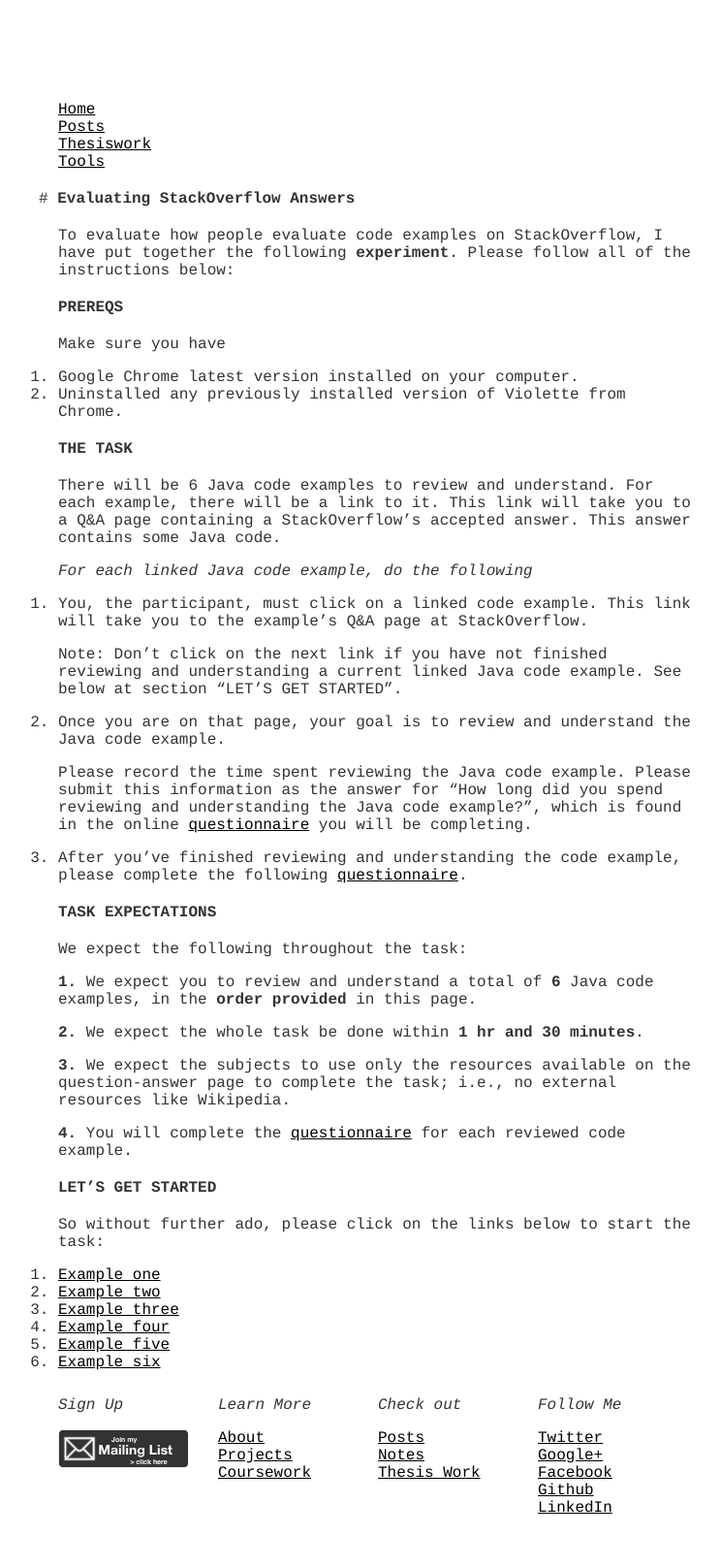
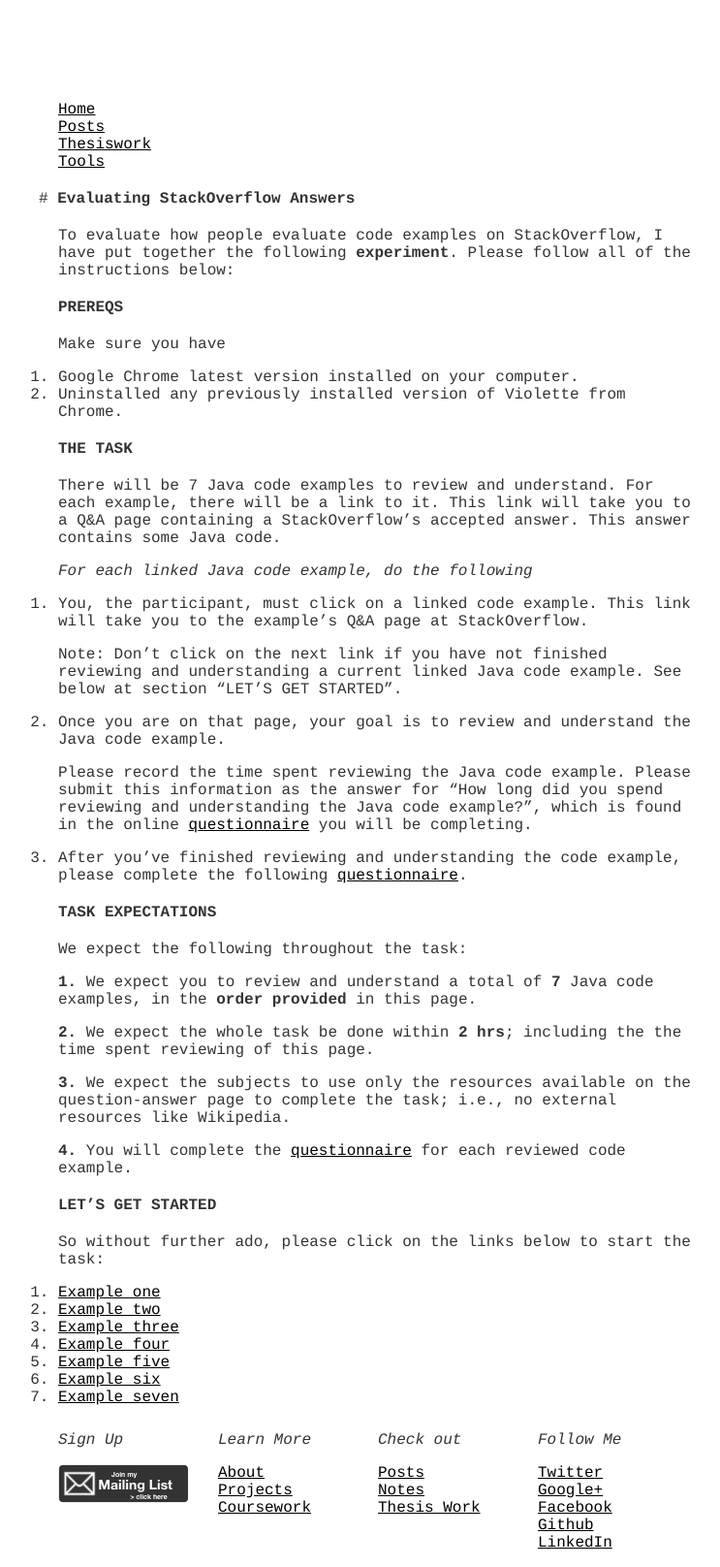
Before and after one commit to hsanchez/hsanchez.github.io, a Jekyll site: the page built from posts/thesiswork/tools/_posts/2015-01-27-evaluate-answer.md, in a window 1280 px wide. Shown: the whole page at 97% size, without its empty margins (250-993 px from the left). Built offline with Jekyll 4.4.1, drawn with Linux system fonts in a browser that asks for light colours; Markdown is read by kramdown in place of the engine named in the settings; before the commit the page ends 1580 px from its top, so only the background shows below that.

Commit message:
updated experiment pages

```diff
--- a/posts/thesiswork/tools/_posts/2015-01-27-evaluate-answer.md
+++ b/posts/thesiswork/tools/_posts/2015-01-27-evaluate-answer.md
@@ -18,7 +18,7 @@ Make sure you have
 
 # THE TASK
 
-There will be 6 Java code examples to review and understand. For each example, there will be
+There will be 7 Java code examples to review and understand. For each example, there will be
 a link to it. This link will take you to a Q&A page containing a StackOverflow's accepted answer.
 This answer contains some Java code.
 
@@ -46,10 +46,11 @@ complete the following [questionnaire](http://bit.ly/1OQoF0D).
 
 We expect the following throughout the task:
 
-**1.** We expect you to review and understand a total of **6** Java code examples,
+**1.** We expect you to review and understand a total of **7** Java code examples,
 in the **order provided** in this page.
 
-**2.** We expect the whole task be done within **1 hr and 30 minutes**.
+**2.** We expect the whole task be done within **2 hrs**; including the
+the time spent reviewing of this page.
 
 **3.** We expect the subjects to use only the resources available on the
 question-answer page to complete the task; i.e., no external resources like
@@ -69,3 +70,4 @@ So without further ado, please click on the links below to start the task:
 4. <a href="http://stackoverflow.com/questions/12560246/how-to-add-a-push-notification-in-my-own-android-app#12560639" target="_blank">Example four</a>
 5. <a href="http://stackoverflow.com/questions/24176493/guice-dynamic-inject-with-custom-annotation" target="_blank">Example five</a>
 6. <a href="http://stackoverflow.com/questions/3682587/split-string-of-varying-length-using-regex/3685197#3685197" target="_blank">Example six</a>
+7. <a href="http://stackoverflow.com/questions/26818478/generating-random-license-plate" target="_blank">Example seven</a>
```
Also changed, not shown: posts/thesiswork/tools/_posts/2015-01-28-violette-multistage.md (+5 -3 lines).
